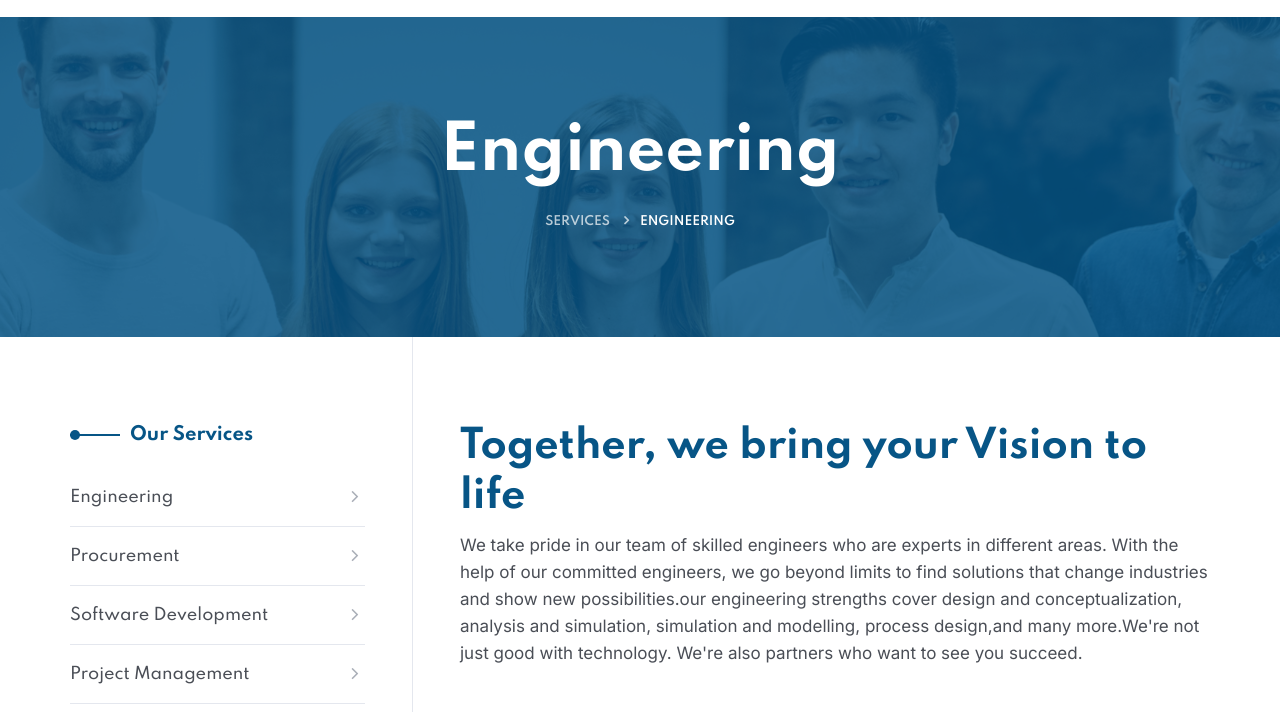
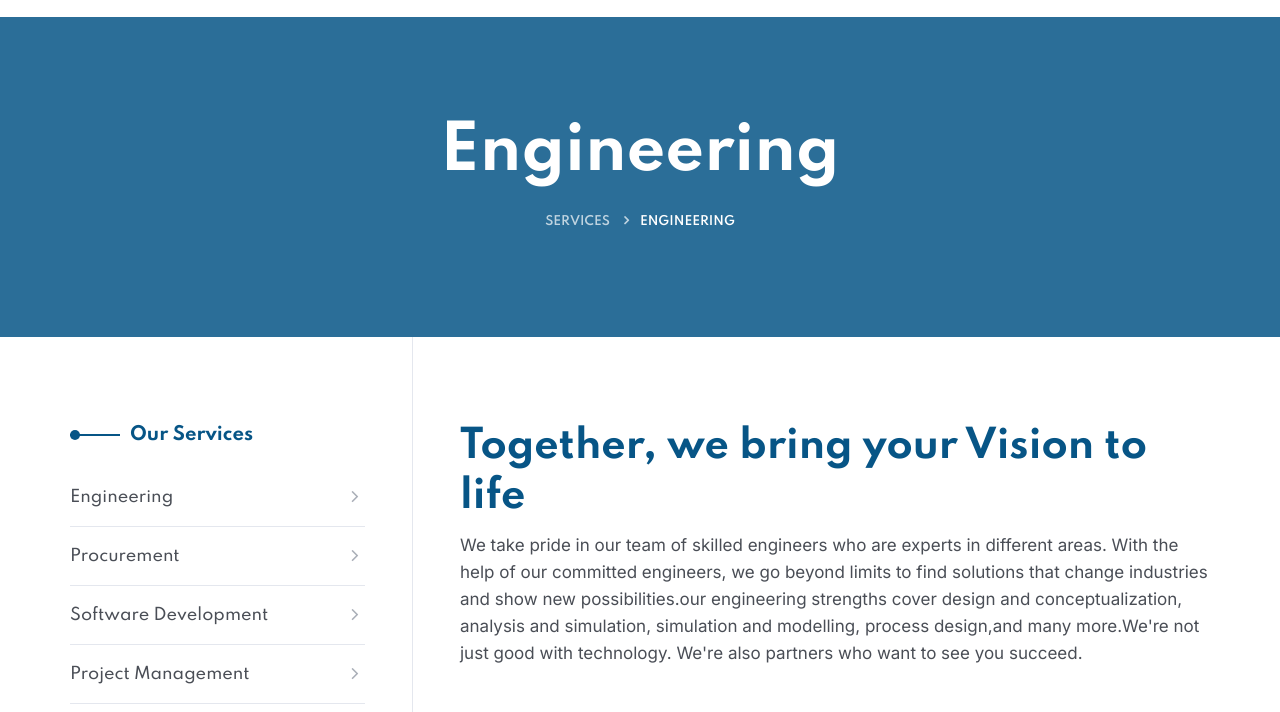
Before and after one commit to Mumen345/mco, a plain HTML site: page engineerinng.html in a window 1280 px wide. Shown: the part 88-800 px from the top of the page. Drawn offline with Linux system fonts and the light colour scheme; some packages are replaced by stand-ins of ours; files whose address does not match are found by name.

Commit message:
update on the banner images

```diff
--- a/engineerinng.html
+++ b/engineerinng.html
@@ -150,8 +150,6 @@
                 <!----header end----->
                 <div class="page_header_default style_one ">
                     <div class="parallax_cover">
-                        <div class="simpleParallax"><img src="assets/images/page-header-default.jpg" alt="bg_image"
-                                class="cover-parallax"></div>
                     </div>
                     <div class="page_header_content">
                         <div class="auto-container">
```
Also changed, not shown: procurement.html (+0 -2 lines).
